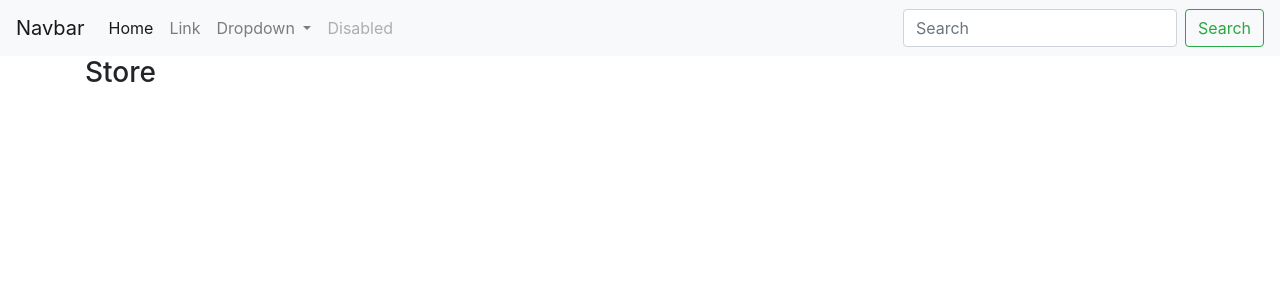
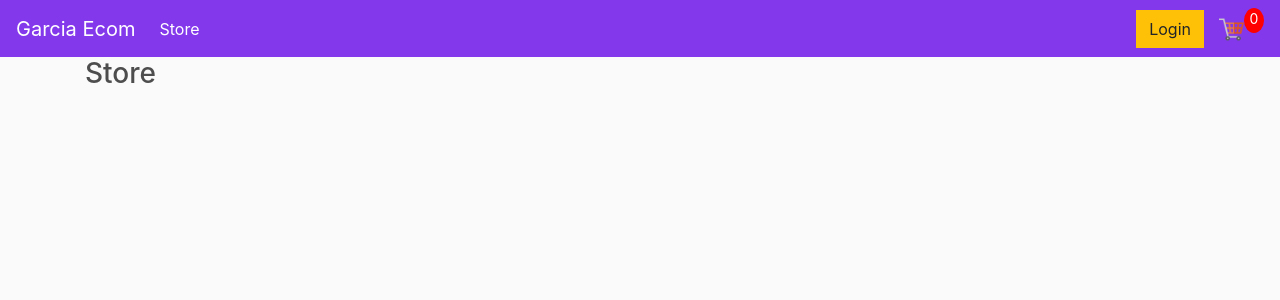
Before and after one commit to sangar3/EcommWebsite, a Django app: page / in a window 1280 px wide. Shown: the top 300 px of the page. Run offline with Django 3.2, Linux system fonts and the light colour scheme; some libraries are stand-ins or nearby versions.

Commit message:
added navbar

```diff
--- /dev/null
+++ b/ecommerce/static/css/main.css
@@ -0,0 +1,99 @@
+body{
+	background-color: hsl(0, 0%, 98%);
+}
+
+h1,h2,h3,h4,h5,h6{
+	color:hsl(0, 0%, 30%);
+}
+
+.box-element{
+	box-shadow:hsl(0, 0%, 80%) 0 0 16px;
+	background-color: #fff;
+	border-radius: 4px;
+	padding: 10px;
+}
+
+.thumbnail{
+	width: 100%;
+	height: 200px;
+	-webkit-box-shadow: -1px -3px 5px -2px rgba(214,214,214,1);
+    -moz-box-shadow: -1px -3px 5px -2px rgba(214,214,214,1);
+    box-shadow: -1px -3px 5px -2px rgba(214,214,214,1);
+}
+
+.product{
+	border-radius: 0 0 4px 4px;
+}
+
+.bg-dark{
+	background-color: #8338ec!important;
+}
+
+#cart-icon{
+	width:25px;
+	display: inline-block;
+	margin-left: 15px;
+}
+
+#cart-total{
+	display: block;
+	text-align: center;
+	color:#fff;
+	background-color: red;
+	width: 20px;
+	height: 25px;
+	border-radius: 50%;
+	font-size: 14px;
+}
+
+.col-lg-4, .col-lg-6, .col-lg-8, .col-lg-12{
+	margin-top: 10px;
+}
+
+.btn{
+	border-radius: 0;
+}
+
+.row-image{
+	width: 100px;
+}
+
+.form-field{
+	width:250px;
+	display: inline-block;
+	padding: 5px;
+}
+
+.cart-row{
+	display: flex;
+    align-items: flex-stretch;
+    padding-bottom: 10px;
+    margin-bottom: 10px;
+    border-bottom: 1px solid #ececec;
+
+}
+
+.quantity{
+	display: inline-block;
+	font-weight: 700;
+	padding-right:10px;
+
+
+}
+
+.chg-quantity{
+	width: 12px;
+	cursor: pointer;
+	display: block;
+	margin-top: 5px;
+	transition:.1s;
+}
+
+.chg-quantity:hover{
+	opacity: .6;
+}
+
+
+.hidden{
+	display: none!important;
+}
--- a/ecommerce/store/templates/store/main.html
+++ b/ecommerce/store/templates/store/main.html
@@ -7,14 +7,14 @@
     <meta name="viewport" content="width=device-width, initial-scale=1,
      maximum-scale=1, minimum-scale=1"/>
 
-    <link rel="stylesheet" href="{% static 'css/.css' %}">
+    <link rel="stylesheet" href="{% static 'css/main.css' %}">
 
     <title>E-comm </title>
 </head>
 <body>
 
-    <nav class="navbar navbar-expand-lg navbar-light bg-light">
-      <a class="navbar-brand" href="#">Navbar</a>
+    <nav class="navbar navbar-expand-lg navbar-dark bg-dark">
+      <a class="navbar-brand" href="{% url 'store' %}">Garcia Ecom</a>
       <button class="navbar-toggler" type="button" data-toggle="collapse" data-target="#navbarSupportedContent" aria-controls="navbarSupportedContent" aria-expanded="false" aria-label="Toggle navigation">
         <span class="navbar-toggler-icon"></span>
       </button>
@@ -22,30 +22,17 @@
       <div class="collapse navbar-collapse" id="navbarSupportedContent">
         <ul class="navbar-nav mr-auto">
           <li class="nav-item active">
-            <a class="nav-link" href="#">Home <span class="sr-only">(current)</span></a>
-          </li>
-          <li class="nav-item">
-            <a class="nav-link" href="#">Link</a>
-          </li>
-          <li class="nav-item dropdown">
-            <a class="nav-link dropdown-toggle" href="#" id="navbarDropdown" role="button" data-toggle="dropdown" aria-haspopup="true" aria-expanded="false">
-              Dropdown
-            </a>
-            <div class="dropdown-menu" aria-labelledby="navbarDropdown">
-              <a class="dropdown-item" href="#">Action</a>
-              <a class="dropdown-item" href="#">Another action</a>
-              <div class="dropdown-divider"></div>
-              <a class="dropdown-item" href="#">Something else here</a>
-            </div>
-          </li>
-          <li class="nav-item">
-            <a class="nav-link disabled" href="#" tabindex="-1" aria-disabled="true">Disabled</a>
+            <a class="nav-link" href="{% url 'store' %}">Store <span class="sr-only">(current)</span></a>
           </li>
         </ul>
-        <form class="form-inline my-2 my-lg-0">
-          <input class="form-control mr-sm-2" type="search" placeholder="Search" aria-label="Search">
-          <button class="btn btn-outline-success my-2 my-sm-0" type="submit">Search</button>
-        </form>
+        <div class="form-inline my-2 my-lg-0">
+            <a href="#" class="btn btn-warning">Login</a>
+
+            <a href="{% url 'cart' %}">
+                <img id="cart-icon" src="{% static 'images/redcart.png' %}">
+            </a>
+            <p id="cart-total">0</p>
+        </div>
       </div>
     </nav>
     <div class="container">
```
Also changed, not shown: ecommerce/static/images/blackcart.png (renamed from ecommerce/static/images/cart.png), ecommerce/static/images/blue.png (added), ecommerce/static/images/bluecart.png (added), ecommerce/static/images/redcart.png (added).
